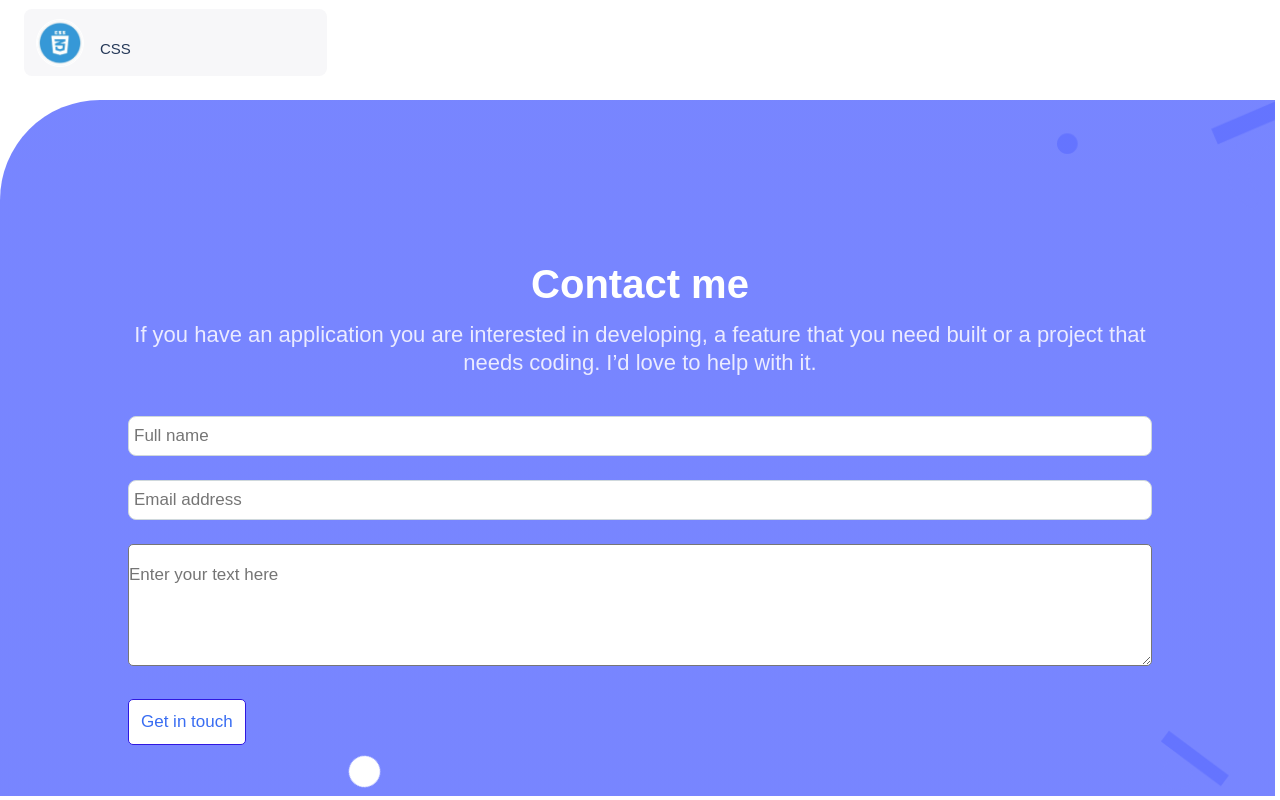
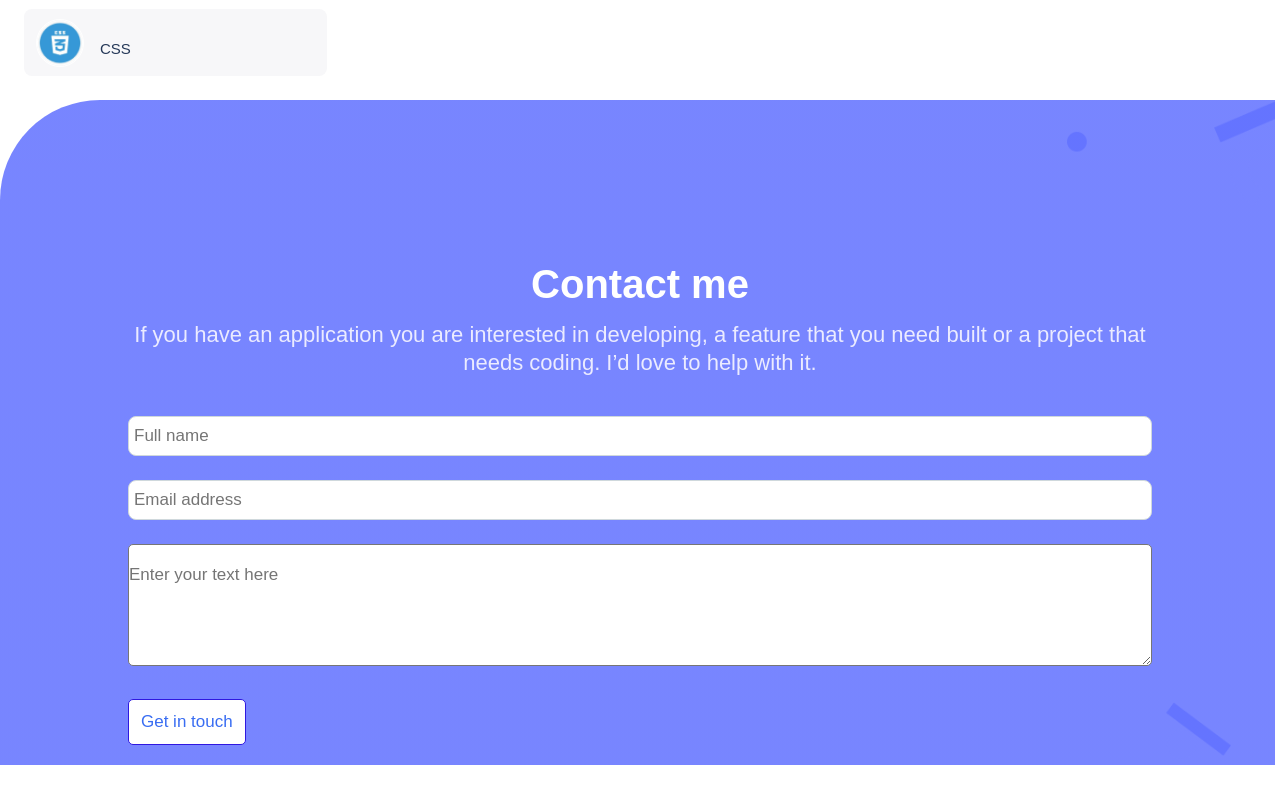
Before and after one commit to KALUNGI-J-BOBSON/Portfolio-finish-mobile-version, a website: page index.html in a window 1280 px wide. Shown: the part 3901-4701 px from the top of the page. After the commit the page ends 4666 px from the top, so only its background shows below. Drawn offline with Linux system fonts and the light colour scheme.

Commit message:
modified the index.html file

```diff
--- a/index.html
+++ b/index.html
@@ -309,9 +309,7 @@
             <button type="submit" name="button">Get in touch</button>
           </article>
           </ul>
-          <div class="ellipse">
-            <img src="./images/Ellipse 5.png" alt="">
-          </div>
+
         </form>
 
   </div>
```
